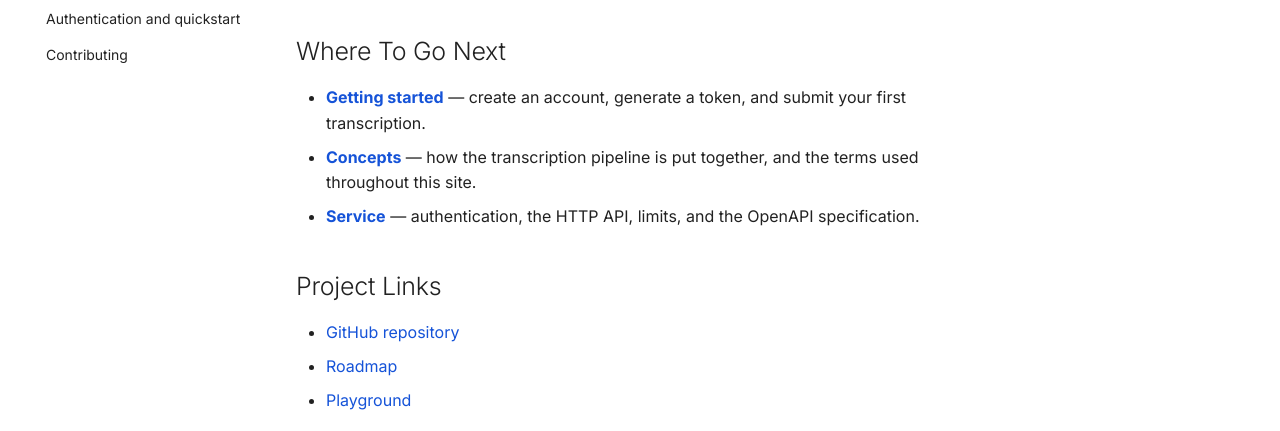
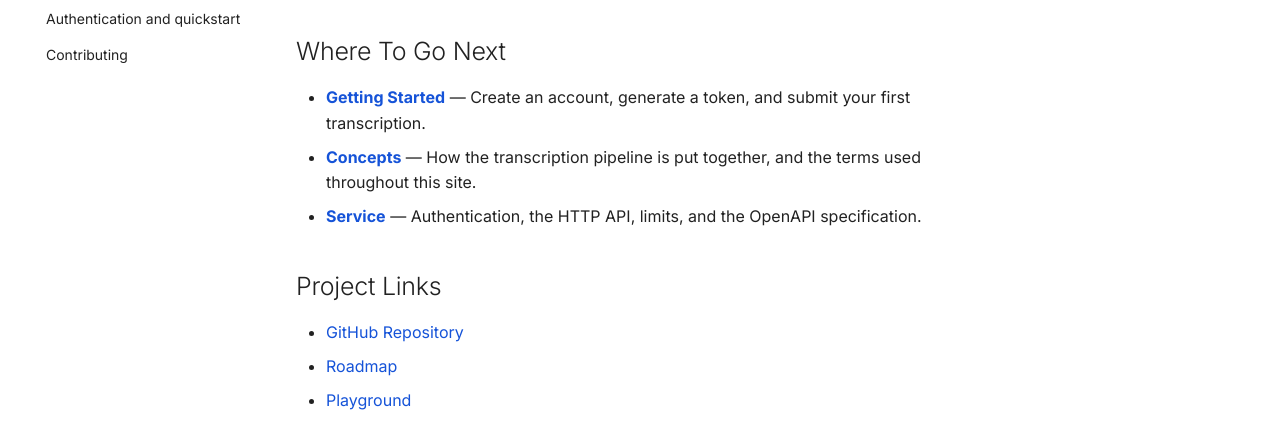
Before and after one commit to makimoto-ai/kawa, an MkDocs documentation site: the page built from docs/index.md, in a window 1280 px wide. Shown: the part 262-693 px from the top of the page. Built offline with MkDocs 1.6.1 and Material for MkDocs 9.7.7, drawn with Linux system fonts in a browser that asks for light colours; comment, search, counter and statistics services are not loaded.

Commit message:
docs: small fixes to text

```diff
--- a/docs/index.md
+++ b/docs/index.md
@@ -4,12 +4,12 @@ Kawa is Makimoto's open-source, Singapore-hosted transcription infrastructure fo
 
 ## Where To Go Next
 
-- **[Getting started](getting-started.md)** — create an account, generate a token, and submit your first transcription.
-- **[Concepts](concepts/index.md)** — how the transcription pipeline is put together, and the terms used throughout this site.
-- **[Service](service/index.md)** — authentication, the HTTP API, limits, and the OpenAPI specification.
+- **[Getting Started](getting-started.md)** — Create an account, generate a token, and submit your first transcription.
+- **[Concepts](concepts/index.md)** — How the transcription pipeline is put together, and the terms used throughout this site.
+- **[Service](service/index.md)** — Authentication, the HTTP API, limits, and the OpenAPI specification.
 
 ## Project Links
 
-- [GitHub repository](https://github.com/makimoto-ai/kawa)
+- [GitHub Repository](https://github.com/makimoto-ai/kawa)
 - [Roadmap](https://github.com/makimoto-ai/kawa/blob/main/ROADMAP.md)
 - [Playground](https://github.com/makimoto-ai/kawa/tree/main/demo)
```
